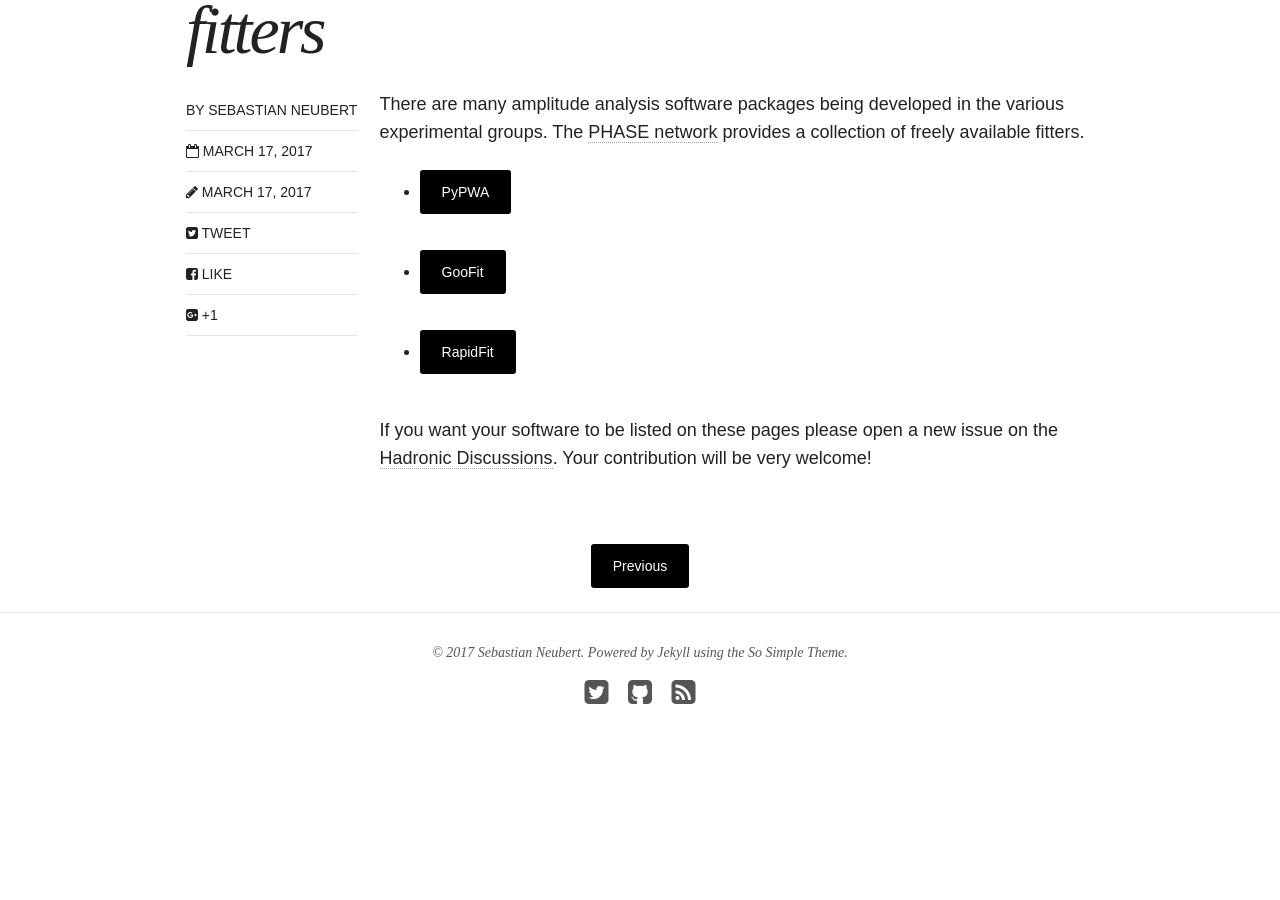
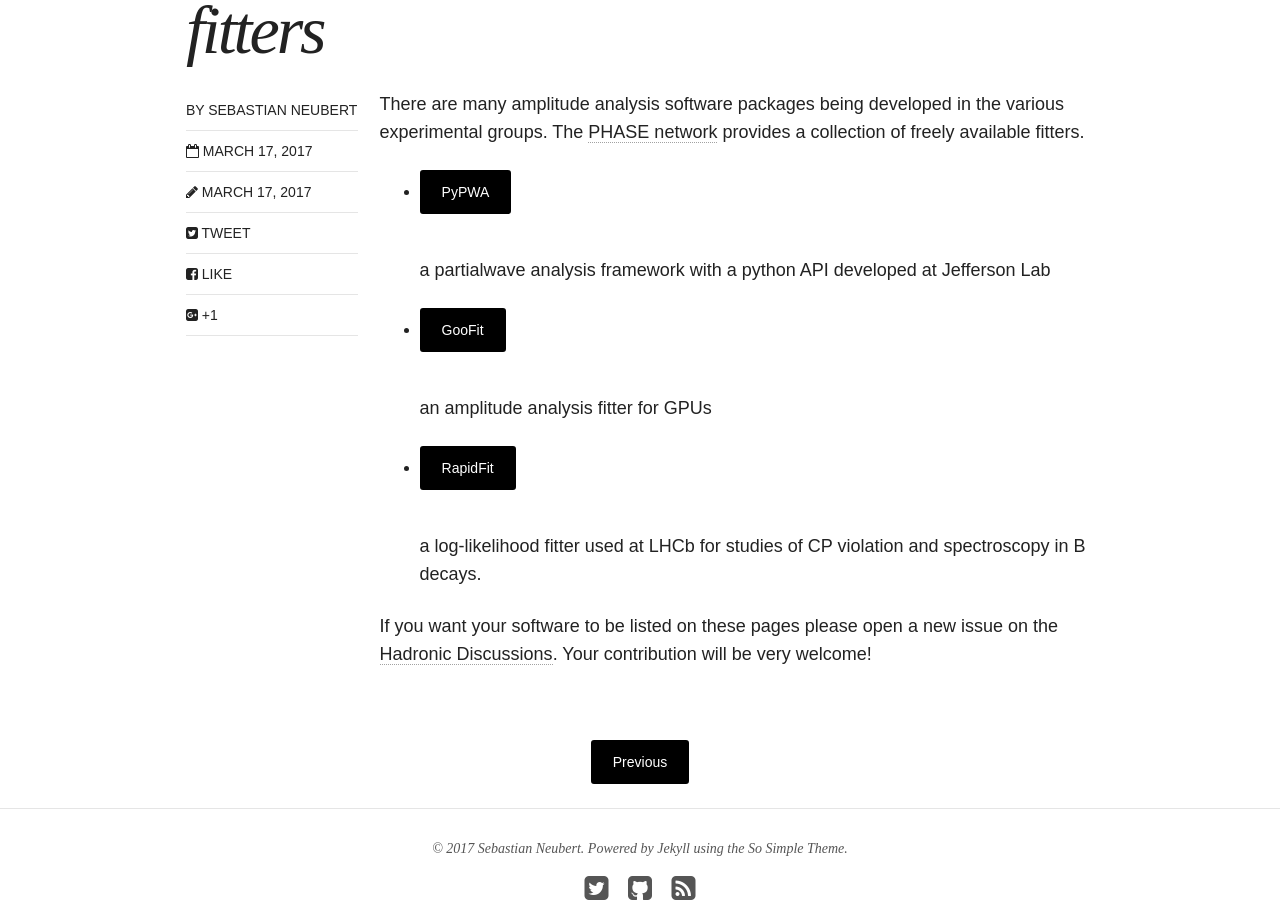
Before and after one commit to PHASE-network/PHASE-network.github.io, a Jekyll site: the page built from _posts/articles/2017-03-17-fitter-collection.md, in a window 1280 px wide and 900 px high, scrolled down 857 px. Built offline with Jekyll 4.4.1, drawn with Linux system fonts in a browser that asks for light colours; nearby versions of some CDN libraries; before the commit the page ends 1661 px from its top, so only the background shows below that.

Commit message:
first article

```diff
--- a/_posts/articles/2017-03-17-fitter-collection.md
+++ b/_posts/articles/2017-03-17-fitter-collection.md
@@ -14,13 +14,16 @@ share: true
 ---
 
 There are many amplitude analysis software packages being developed in the
-various experimental groups. The [PHASE network](github.com/PHASE-network)
+various experimental groups. The [PHASE network](https://github.com/PHASE-network)
 provides a collection of freely available fitters.
 
 * <div markdown="0"><a href="https://github.com/PHASE-network/PyPWA" class="btn">PyPWA</a></div>
+a partialwave analysis framework with a python API developed at Jefferson Lab
 * <div markdown="0"><a href="https://github.com/PHASE-network/GooFit" class="btn">GooFit</a></div>
+an amplitude analysis fitter for GPUs
 * <div markdown="0"><a href="https://github.com/PHASE-network/RapidFit" class="btn">RapidFit</a></div>
+a log-likelihood fitter used at LHCb for studies of CP violation and spectroscopy in B decays.
 
 If you want your software to be listed on these pages please open a new issue on
-the [Hadronic Discussions](github.com/PHASE-network/HadronicDiscussions/issues).
+the [Hadronic Discussions](https://github.com/PHASE-network/HadronicDiscussions/issues).
 Your contribution will be very welcome!
```
